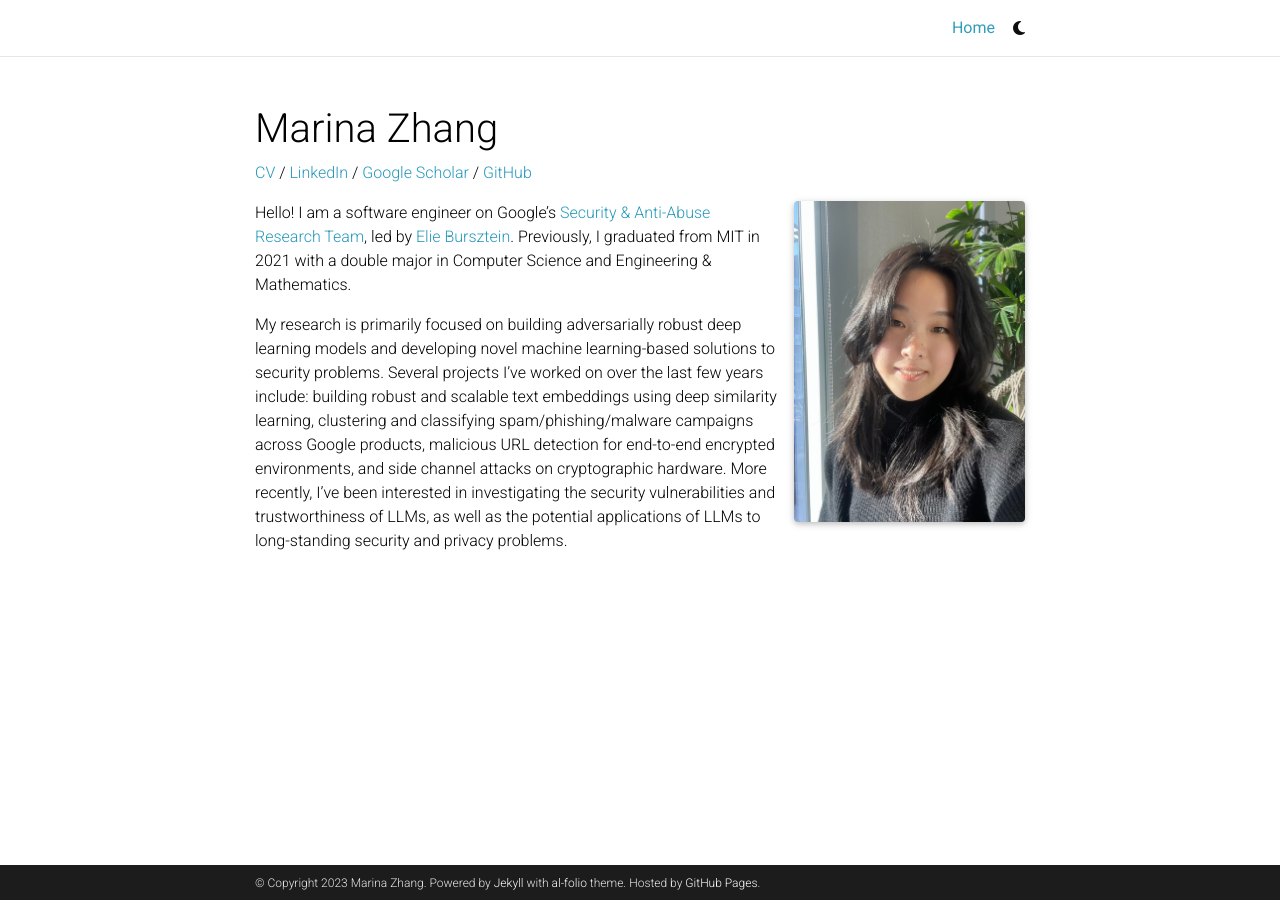
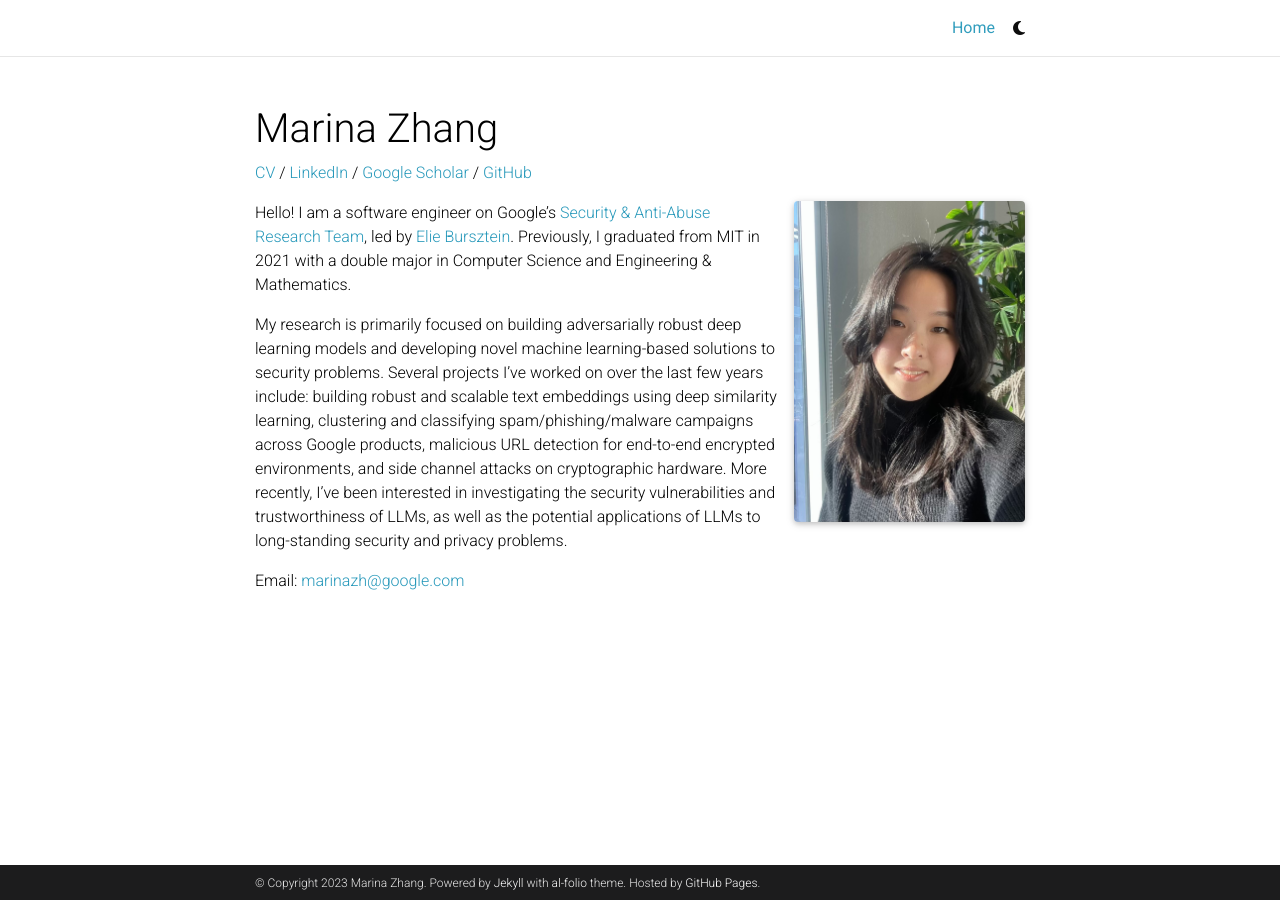
Before and after one commit to MarinaZhang/marinazhang.github.io, a Jekyll site: the page built from _pages/about.md, in a window 1280 px wide. Built offline with Jekyll 4.4.1, drawn with Linux system fonts in a browser that asks for light colours; full-size pictures stand in for the smaller copies a plugin makes; comment, search, counter and statistics services are not loaded; a style sheet for code colours, icons or effects is not loaded; some of the changed lines change nothing that is shown.

Commit message:
add email

```diff
--- a/_pages/about.md
+++ b/_pages/about.md
@@ -19,8 +19,4 @@
 
 My research is primarily focused on building adversarially robust deep learning models and developing novel machine learning-based solutions to security problems. Several projects I’ve worked on over the last few years include: building robust and scalable text embeddings using deep similarity learning, clustering and classifying spam/phishing/malware campaigns across Google products, malicious URL detection for end-to-end encrypted environments, and side channel attacks on cryptographic hardware. More recently, I’ve been interested in investigating the security vulnerabilities and trustworthiness of LLMs, as well as the potential applications of LLMs to long-standing security and privacy problems.
 
-<!-- Write your biography here. Tell the world about yourself. Link to your favorite [subreddit](http://reddit.com). You can put a picture in, too. The code is already in, just name your picture `prof_pic.jpg` and put it in the `img/` folder.
-
-Put your address / P.O. box / other info right below your picture. You can also disable any of these elements by editing `profile` property of the YAML header of your `_pages/about.md`. Edit `_bibliography/papers.bib` and Jekyll will render your [publications page](/al-folio/publications/) automatically.
-
-Link to your social media connections, too. This theme is set up to use [Font Awesome icons](http://fortawesome.github.io/Font-Awesome/) and [Academicons](https://jpswalsh.github.io/academicons/), like the ones below. Add your Facebook, Twitter, LinkedIn, Google Scholar, or just disable all of them. -->
+Email: <a href='mailto:marinazh@google.com'>marinazh@google.com</a>
```
